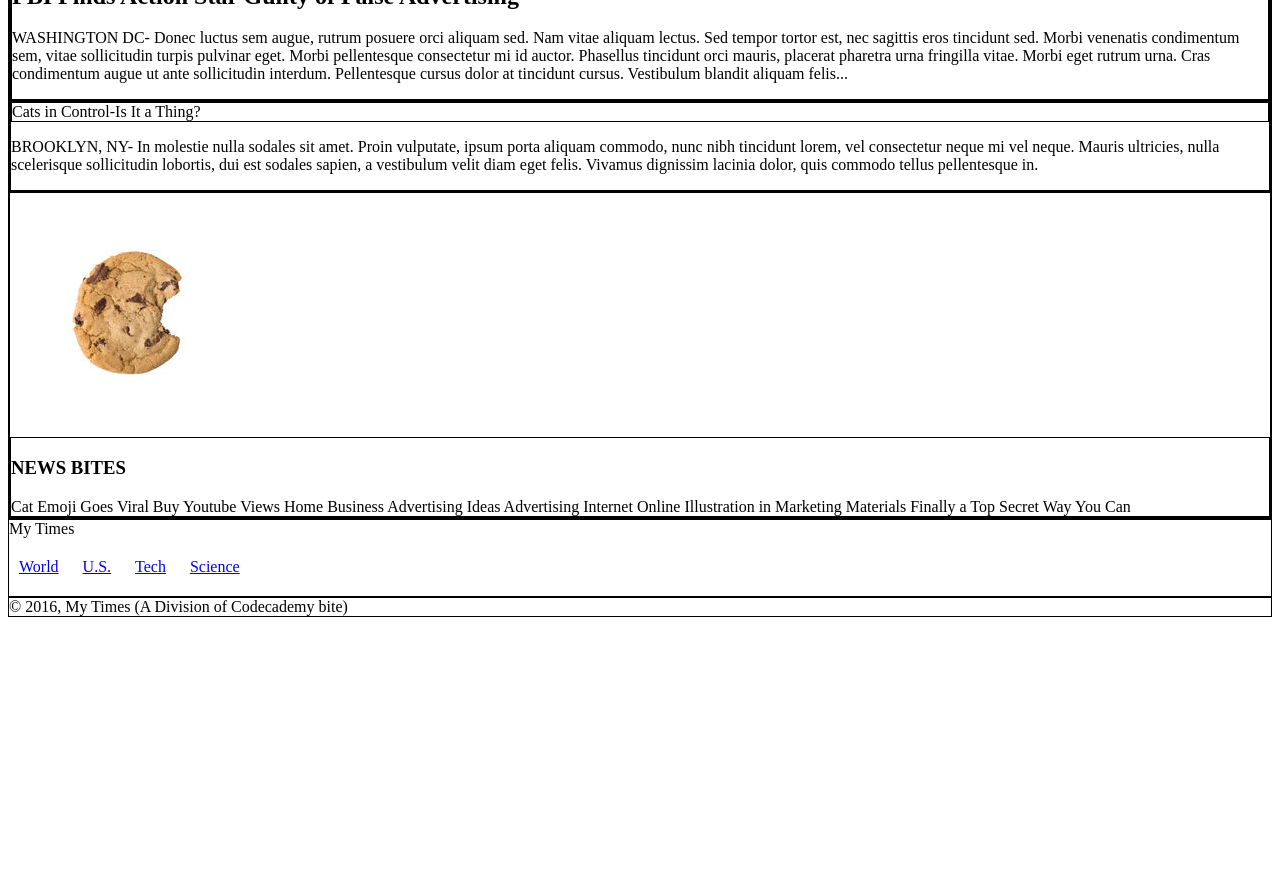
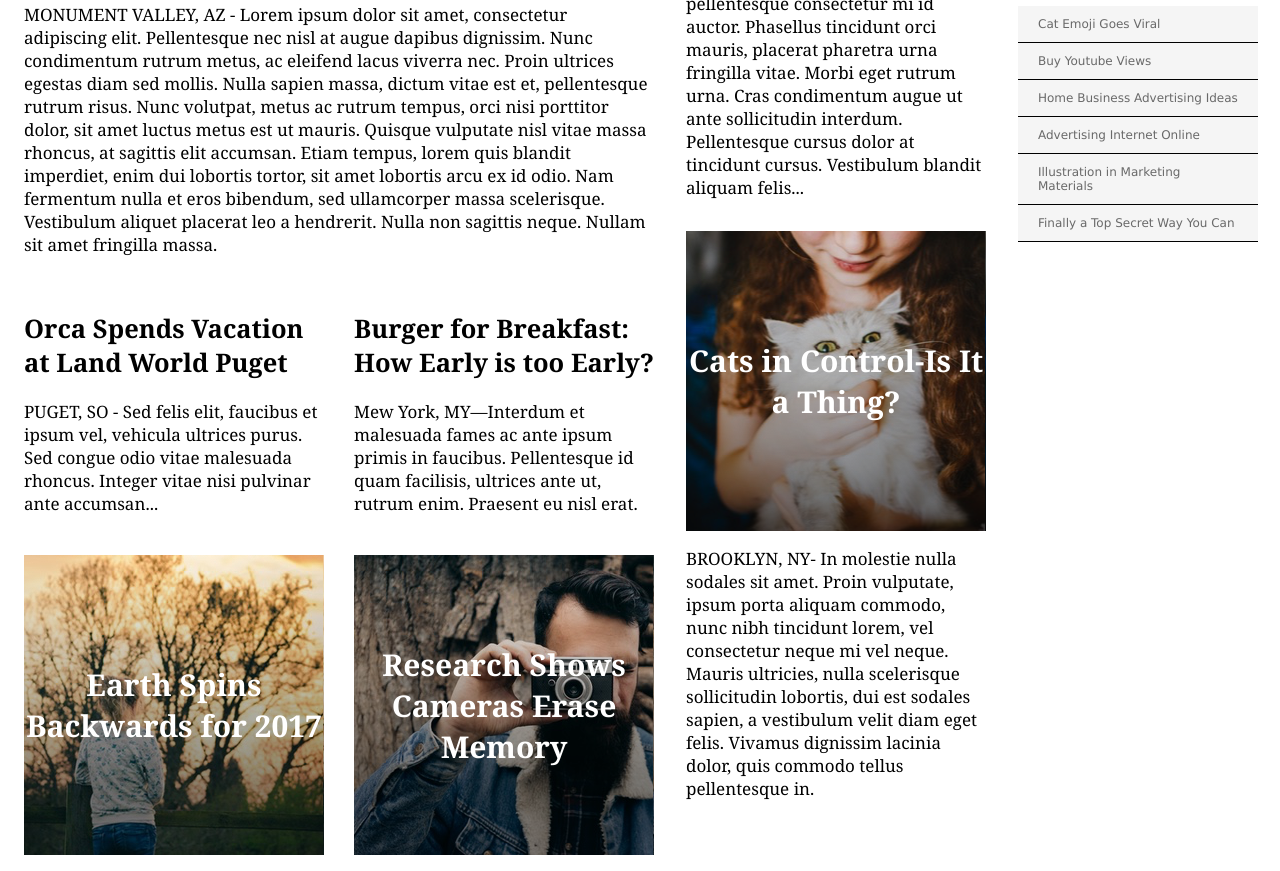
Before and after one commit to BenceUjlaki/My-Times, a plain HTML site: page index.html in a window 1280 px wide. Shown: the part 429-1300 px from the top of the page. Before the commit the page ends 1054 px from the top, so only its background shows below. Drawn offline with Linux system fonts and the light colour scheme.

Commit message:
Finish project

```diff
--- a/index.html
+++ b/index.html
@@ -20,35 +20,41 @@
     </header>
     <!--Main content section-->
     <div class="content">
+
        <!--First news column-->
       <div class="column large">
-        <div class="lead story">
-          <div class="image content">
+        <div class="lead-story">
+          <div class="image-content">
             <span>Mother of Three Buys Tuna Steak at Phish Concert. Leaves, "Feeling Funny."</span>
           </div>
           <p class="narrative">MONUMENT VALLEY, AZ - Lorem ipsum dolor sit amet, consectetur adipiscing elit. Pellentesque nec nisl at augue dapibus dignissim. Nunc condimentum rutrum metus, ac eleifend lacus viverra nec. Proin ultrices egestas diam sed mollis. Nulla sapien massa, dictum vitae est et, pellentesque rutrum risus. Nunc volutpat, metus ac rutrum tempus, orci nisi porttitor dolor, sit amet luctus metus est ut mauris. Quisque vulputate nisl vitae massa rhoncus, at sagittis elit accumsan. Etiam tempus, lorem quis blandit imperdiet, enim dui lobortis tortor, sit amet lobortis arcu ex id odio. Nam fermentum nulla et eros bibendum, sed ullamcorper massa scelerisque. Vestibulum aliquet placerat leo a hendrerit. Nulla non sagittis neque. Nullam sit amet fringilla massa.</p>
         </div>
+
         <div class="stories">
+
           <div class="story">
             <div class="text-content">
               <h2>Orca Spends Vacation at Land World Puget</h2>
               <p class="narrative">PUGET, SO - Sed felis elit, faucibus et ipsum vel, vehicula ultrices purus. Sed congue odio vitae malesuada rhoncus. Integer vitae nisi pulvinar ante accumsan...</p>
             </div>
-            <div class="image-content">
+            <div class="first image-content">
               <span>Earth Spins Backwards for 2017</span>
             </div>
           </div>
+
           <div class="story">
             <div class="text-content">
               <h2>Burger for Breakfast: How Early is too Early?</h2>
               <p class="narrative">Mew York, MY—Interdum et malesuada fames ac ante ipsum primis in faucibus. Pellentesque id quam facilisis, ultrices ante ut, rutrum enim. Praesent eu nisl erat.</p>
             </div>
-            <div class="image-content">
+            <div class="second image-content">
               <span>Research Shows Cameras Erase Memory</span>
             </div>
           </div>
+
         </div>
       </div>
+
       <!--Second news column-->
       <div class="column medium">
         <div class="story">
@@ -58,7 +64,7 @@
           </div>
         </div>
         <div class="story">
-          <div class="image-content">
+          <div class="third image-content">
             <span>Cats in Control-Is It a Thing?</span>
           </div>
           <p class="narrative">BROOKLYN, NY- In molestie nulla sodales sit amet. Proin vulputate, ipsum porta aliquam commodo, nunc nibh tincidunt lorem, vel consectetur neque mi vel neque. Mauris ultricies, nulla scelerisque sollicitudin lobortis, dui est sodales sapien, a vestibulum velit diam eget felis. Vivamus dignissim lacinia dolor, quis commodo tellus pellentesque in.</p>
--- a/resources/css/style.css
+++ b/resources/css/style.css
@@ -1,6 +1,13 @@
-/*Visualize boxes */
+/*Visualize boxes
 div {
   border: 1px solid black;
+} */
+
+body {
+  margin: 0;
+  font-family: "Georgia", serif;
+  font-size: 17px;
+  color: black;
 }
 /*Styling of header section */
 header {
@@ -38,4 +45,144 @@ nav span {
 .logo span {
   color: MediumAquamarine;
 }
+
+header nav {
+  padding-right: 40px;
+}
 /* Main content section */
+.content {
+  display: flex;
+  padding-top: 116px;
+  width: 1232px;
+  margin: 0 auto 78px auto;
+}
+
+.column {
+  display: flex;
+  flex-direction: column;
+  margin-right: 32px;
+}
+
+.column.large {
+  width: 630px;
+  align-content: flex-start;
+}
+
+.column.medium {
+  width: 300px;
+}
+
+.column.small {
+  width: 240px;
+}
+
+.stories {
+  display: flex;
+  justify-content: space-between;
+  margin-top: 17px;
+}
+
+.stories .text-content {
+  height: 250px;
+}
+
+.story {
+  display: flex;
+  flex-direction: column;
+  width: 300px;
+}
+
+.narrative {
+  margin-top: 16px;
+}
+
+.image-content {
+  display: flex;
+  flex-direction: column;
+  font-weight: bold;
+  font-size: 30px;
+  color: white;
+  justify-content: center;
+  height: 300px;
+  margin-top: 15px;
+  text-align: center;
+}
+
+.lead-story .image-content {
+  background-image: url('../img-story-main.png');
+  width: 630px;
+  margin-top: 0px;
+  font-size: 40px;
+  text-align: left;
+}
+
+.lead-story .image-content span {
+  margin-left: 20px;
+}
+
+.first.image-content {
+  background-image: url('../img-story-2.png');
+}
+
+.second.image-content {
+  background-image: url('../img-story-3.png');
+}
+
+.third.image-content {
+  background-image: url('../img-story-1.png');
+}
+
+img.cookie {
+  height: 240px;
+}
+
+.news-bites h3 {
+  margin-bottom: 41px;
+  font-size: 16px;
+  font-weight: bold;
+  text-align: center;
+}
+
+.news-bites .bite {
+  display: block;
+  padding: 11px 20px;
+  border-bottom: 1px solid black;
+  background-color: whitesmoke;
+  font-family: "Verdana", sans-serif;
+  font-size: 12px;
+  color: dimgray;
+}
+
+.bite span {
+  padding-left: 11px;
+}
+
+/* Footer */
+
+footer {
+  display: flex;
+  align-items: center;
+  justify-content: center;
+  flex-direction: column;
+  width: 100%;
+  height: 325px;
+  background-color: mediumaquamarine;
+  margin: auto;
+  font-family: "Verdana", sans-serif;
+  font-size: 12px;
+}
+
+footer .title {
+  display: inline-block;
+  padding-right: 25px;
+  border-right: 2px solid white;
+  font-family: "Georgia", serif;
+  font-size: 16px;
+  font-weight: bold;
+  color: white;
+}
+
+footer nav {
+  display: inline-block;
+  padding-left: 25px;
+}
```
